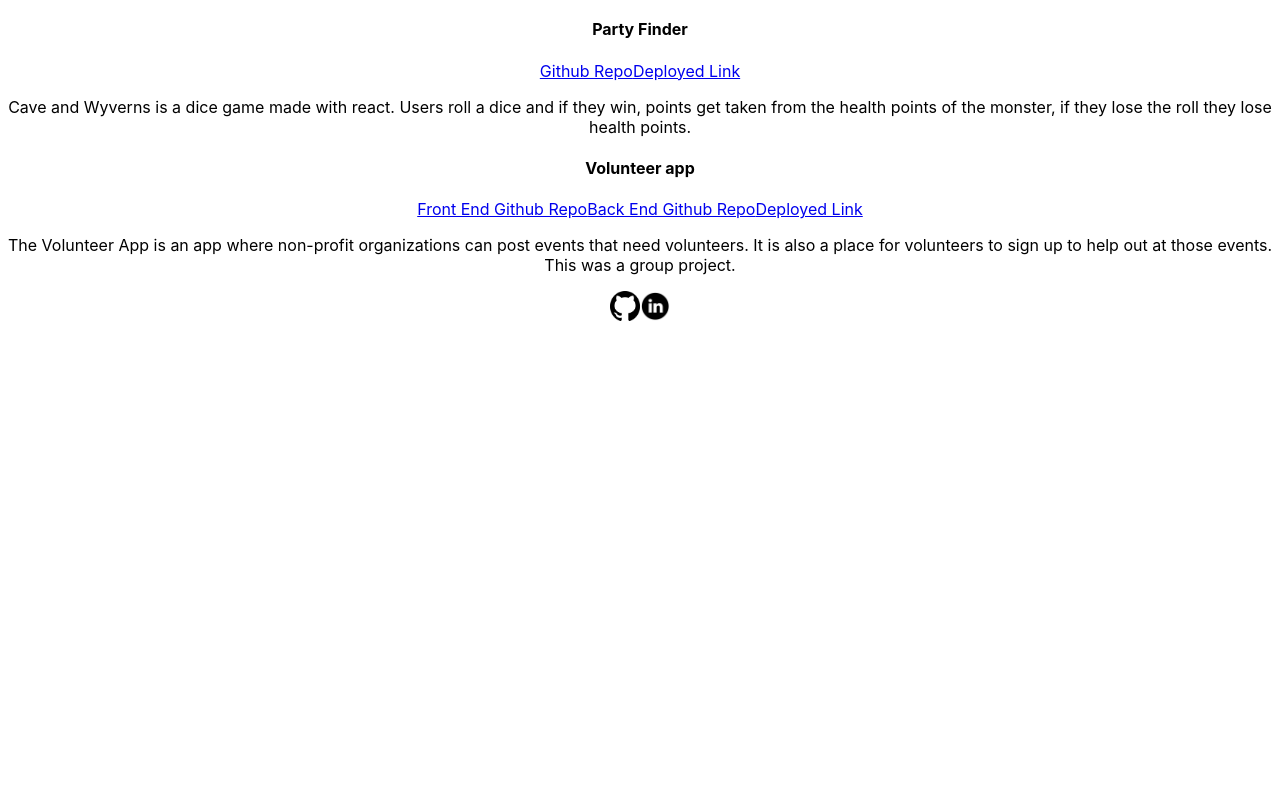
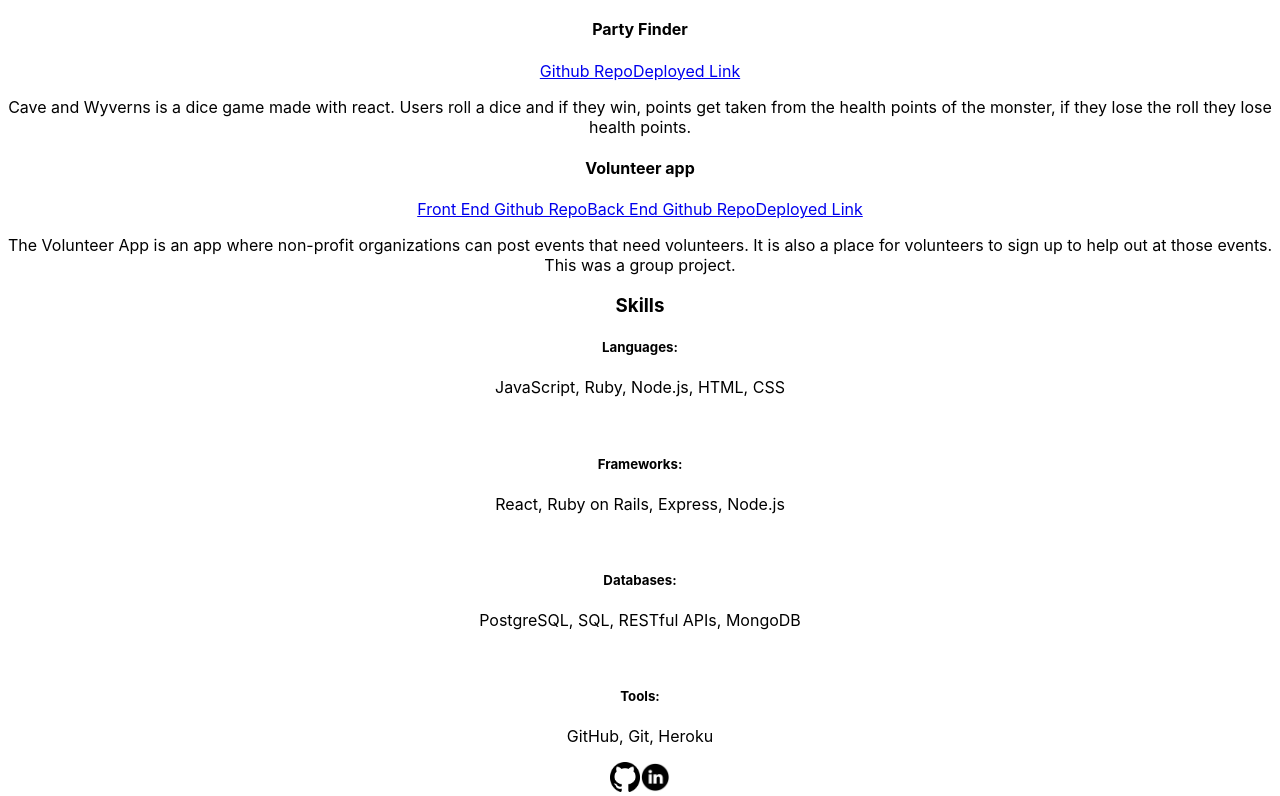
Before and after one commit to laurabow/portfolio, a React (Create React App) app in the folder client/: page / in a window 1280 px wide. Shown: the part 380-1176 px from the top of the page. Before the commit the page ends 800 px from the top, so only its background shows below. Built offline with nearby package versions, Linux system fonts and the light colour scheme.

Commit message:
added skills to homepage

```diff
--- a/client/src/components/Home/Home.jsx
+++ b/client/src/components/Home/Home.jsx
@@ -8,6 +8,20 @@ export default function Home() {
       <h2>Hi, I'm Laura</h2>
       <p><span>I am a fullstack software engineer, musician, former bakery owner, and a dog mom. I am a compassionate and hard working person who brings passion to every project. I approach problems with empathy, creativity, and a drive to overcome any obstacle. With enthusiasm and passion, I work hard and always strive to learn new languages and methods. I bring a positive attitude to any workplace. I am reliable, goal-driven, and show grace under pressure.</span><br /><span>Email me at: laurabowman1024@gmail.com</span></p>
       <Projects />
+      <div>
+        <h3>Skills</h3>
+        <h5>Languages: </h5>
+        <p>JavaScript, Ruby, Node.js, HTML, CSS</p>
+        <br />
+        <h5>Frameworks: </h5>
+        <p>React, Ruby on Rails, Express, Node.js</p>
+        <br />
+        <h5>Databases: </h5>
+        <p>PostgreSQL, SQL, RESTful APIs, MongoDB</p>
+        <br />
+        <h5>Tools: </h5>
+        <p>GitHub, Git, Heroku</p>
+      </div>
     </div>
   )
 }
--- a/client/src/components/UI/NavBar.jsx
+++ b/client/src/components/UI/NavBar.jsx
@@ -5,8 +5,8 @@ import './NavBar.css';
 
 export default function NavBar() {
   return (
-    <div>
-      <h1>Laura Bowman</h1>
+    <div className='nav'>
+      <h1 className='name-title'>Laura Bowman</h1>
 
     </div>
   )
```
